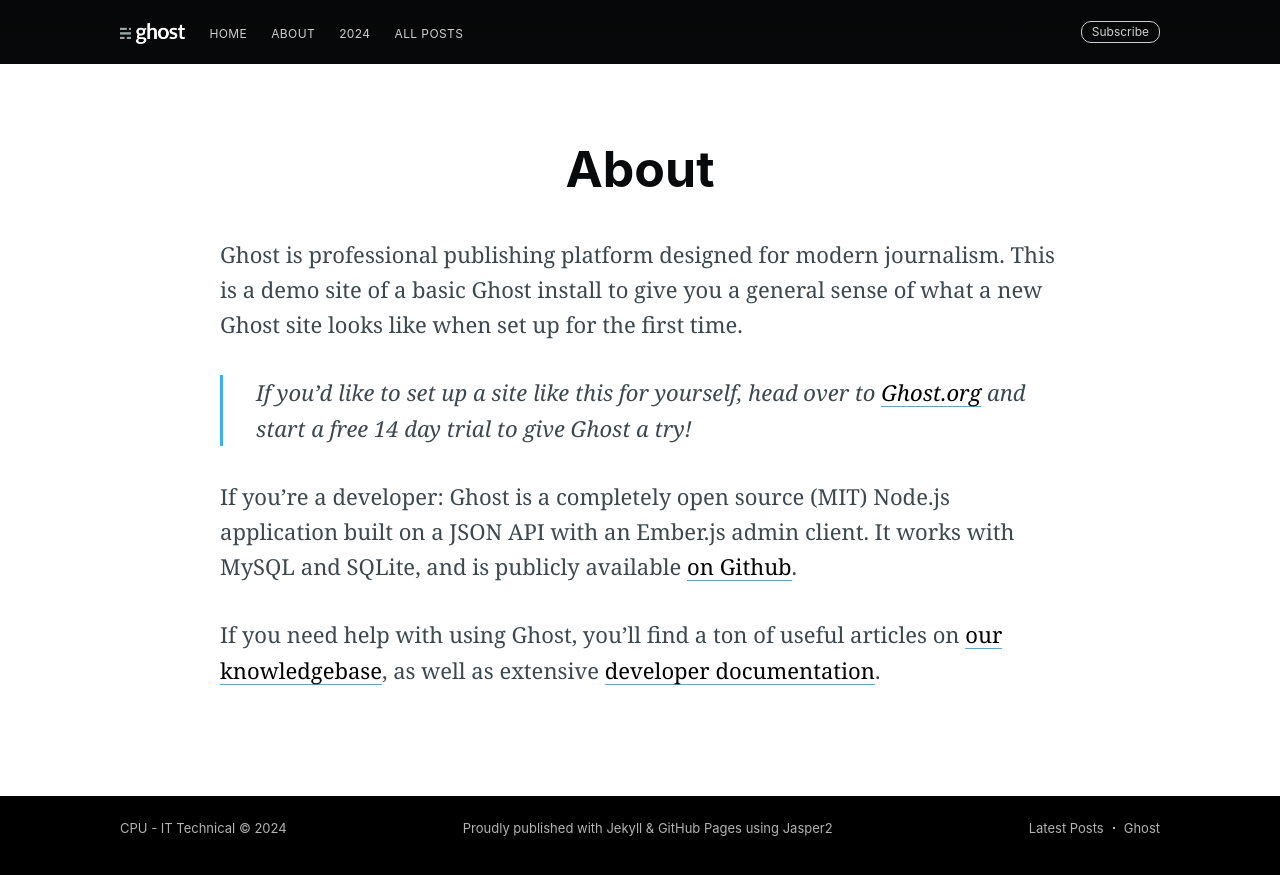
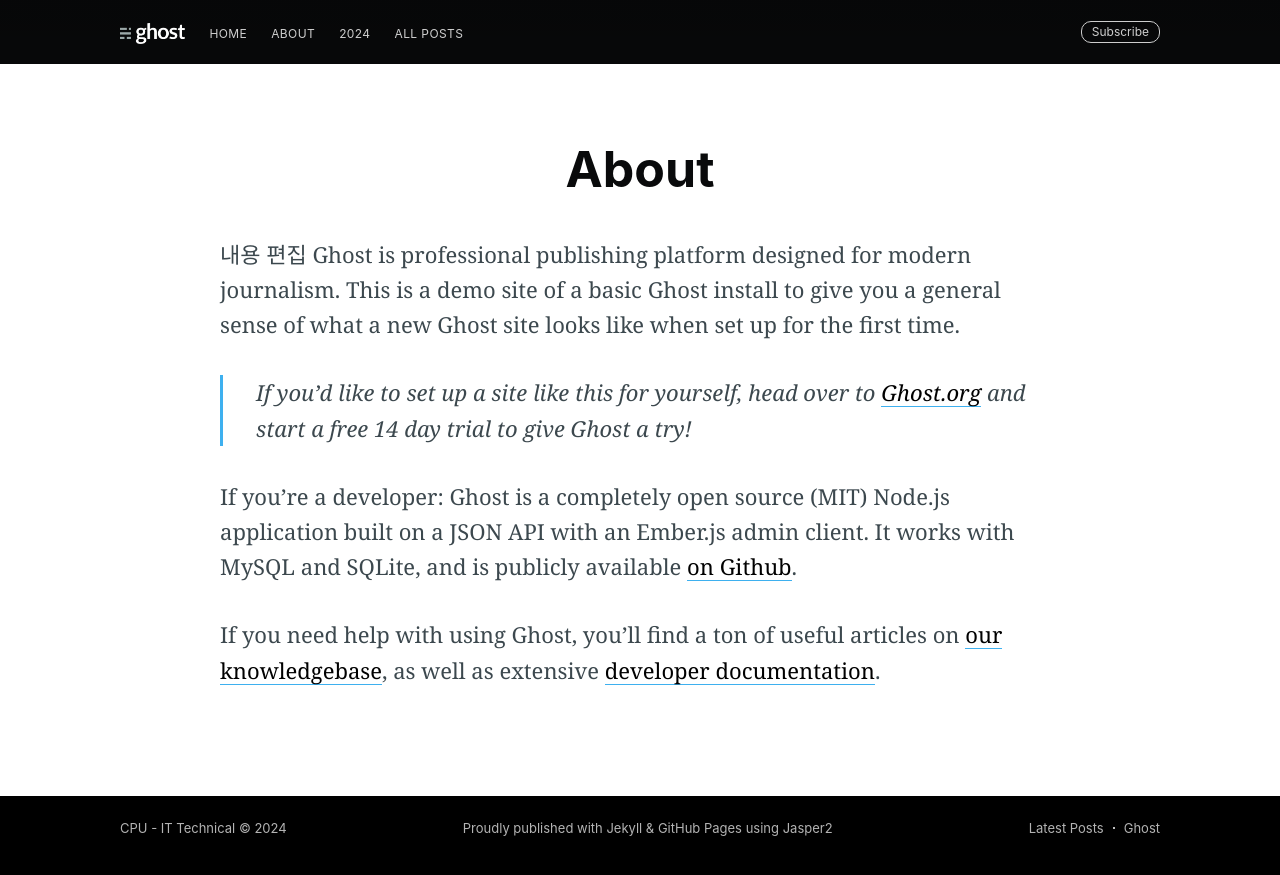
Before and after one commit to HanByeongYeob/HanByeongYeob.github.io, a Jekyll site: the page built from about/index.md, in a window 1280 px wide. Shown: the top 875 px of the page. Built offline with Jekyll 4.4.1, drawn with Linux system fonts in a browser that asks for light colours; nearby versions of some CDN libraries; comment, search, counter and statistics services are not loaded.

Commit message:
Update index.md

```diff
--- a/about/index.md
+++ b/about/index.md
@@ -8,6 +8,7 @@
 subclass: 'post page'
 ---
 
+내용 편집
 Ghost is professional publishing platform designed for modern journalism. This is a demo site of a basic Ghost install to give you a general sense of what a new Ghost site looks like when set up for the first time.
 
 > If you'd like to set up a site like this for yourself, head over to [Ghost.org](https://ghost.org/) and start a free 14 day trial to give Ghost a try!
```
